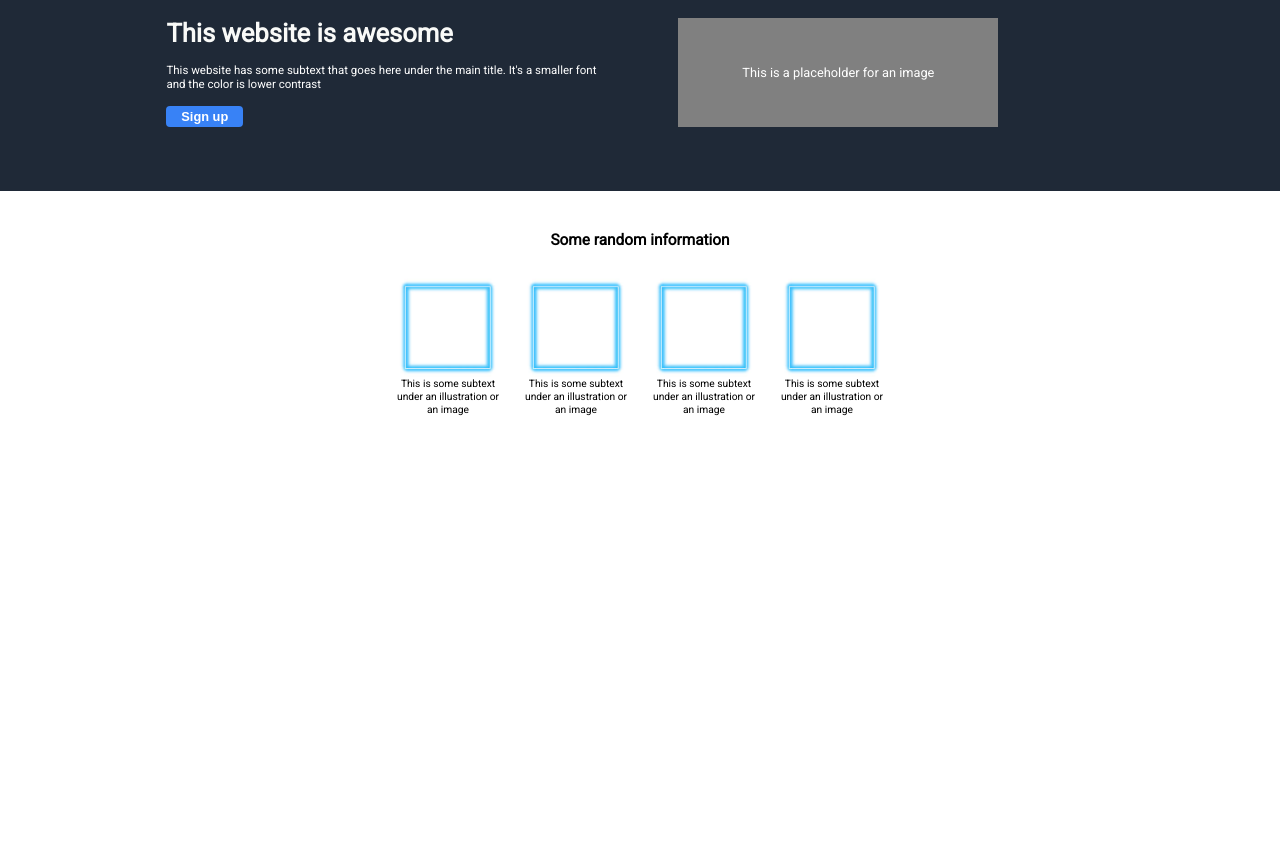
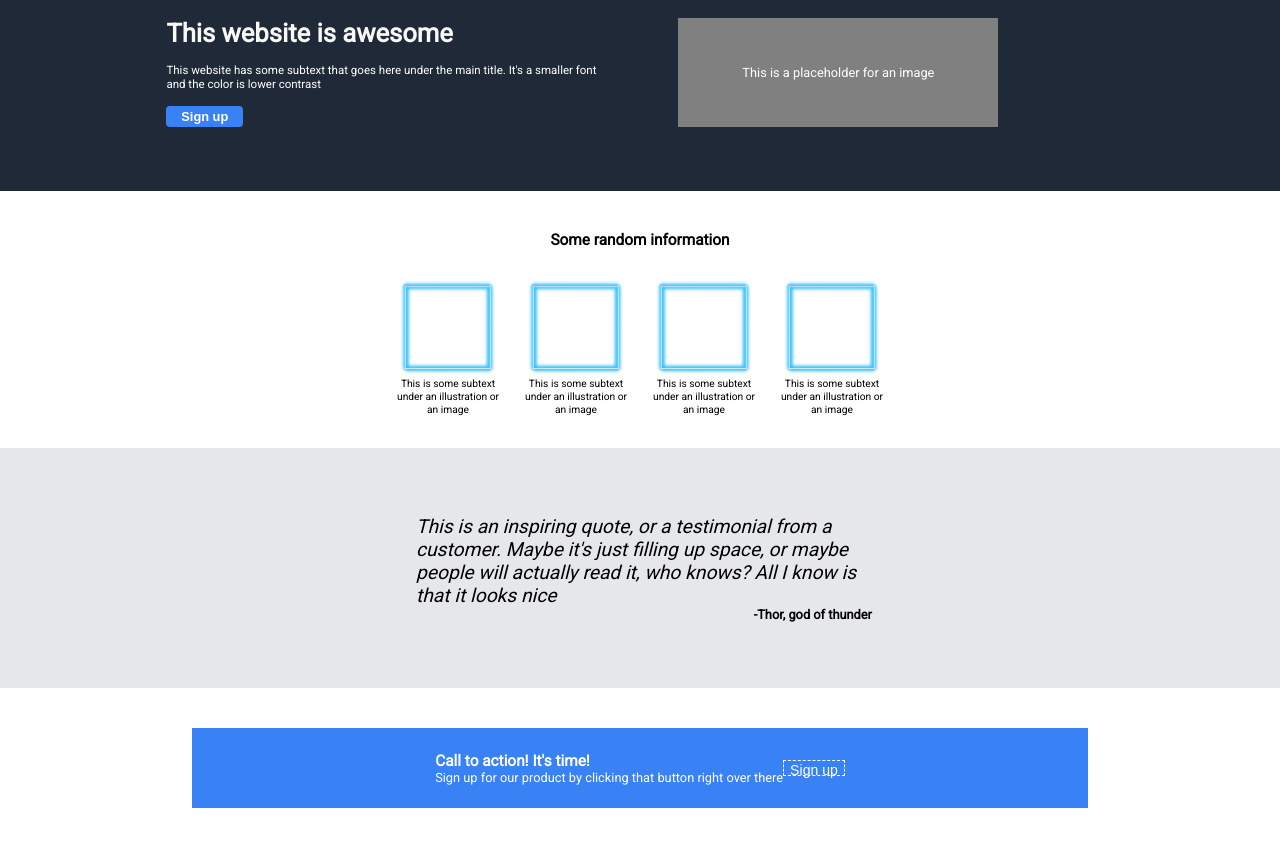
Before and after one commit to Linolam285/landingPage, a plain HTML site: page index.html in a window 1280 px wide. Shown: the part 70-916 px from the top of the page. Before the commit the page ends 800 px from the top, so only its background shows below. Drawn offline with Linux system fonts and the light colour scheme.

Commit message:
2eme commit

```diff
--- a/index.html
+++ b/index.html
@@ -52,6 +52,20 @@
             </div>
         </div>
     </div>
+    <div class="bloc">
+        <div class="quote">This is an inspiring quote, or a testimonial from a customer. Maybe it's just filling up
+            space, or maybe people will actually read it, who knows? All I know is that it looks nice</div>
+        <div class="author">-Thor, god of thunder</div>
+    </div>
+    <div class="actionBloc">
+        <div class="actionBox">
+            <div class = 'actionAll'>
+                <div class="call">Call to action! It's time!</div>
+                <div class="message">Sign up for our product by clicking that button right over there</div>
+            </div>
+            <button class="signup2">Sign up</button>
+        </div>
+    </div>
 </body>
 
 </html>
--- a/styles.css
+++ b/styles.css
@@ -103,6 +103,7 @@ body {
 .cases {
     display:flex;
     gap:2vw;
+    margin-bottom:4vh;
 }
 
 .case {
@@ -128,3 +129,65 @@ body {
     margin-top:5vh;
     font-weight:900;
 }
+
+.bloc {
+    background-color:#E5E7EB;
+    min-height:30vh;
+    display:flex;
+    flex-direction: column;
+    justify-content: center;
+    align-items: center;
+}
+
+.author {
+    font-weight: 900;
+    margin-left:27vw;
+    font-size:1.0vw;
+}
+
+.quote {
+    font-style:italic;
+    font-size:1.5vw;
+    max-width:35vw;
+}
+
+.actionBloc {
+    min-height:20vh;
+    display:flex;
+    justify-content: center;
+    align-items: center;
+}
+
+.actionBox {
+    background-color: #3882F6;
+    min-height:10vh;
+    min-width:70vw;
+    display:flex;
+    justify-content: center;
+    align-items: center;
+}
+
+.actionAll {
+    display:flex;
+    flex-direction: column;
+    min-width:auto;
+}
+
+.call {
+    color:white;
+    font-size:1.2vw;
+    font-weight:900;
+}
+
+.message {
+    color:white;
+    font-size:1.0vw;
+}
+
+.signup2 {
+    color:white;
+    background-color:#3882F6;
+    border:1px dashed white;
+    max-height:2vh;
+    font-size:1.1vw;
+}
```
